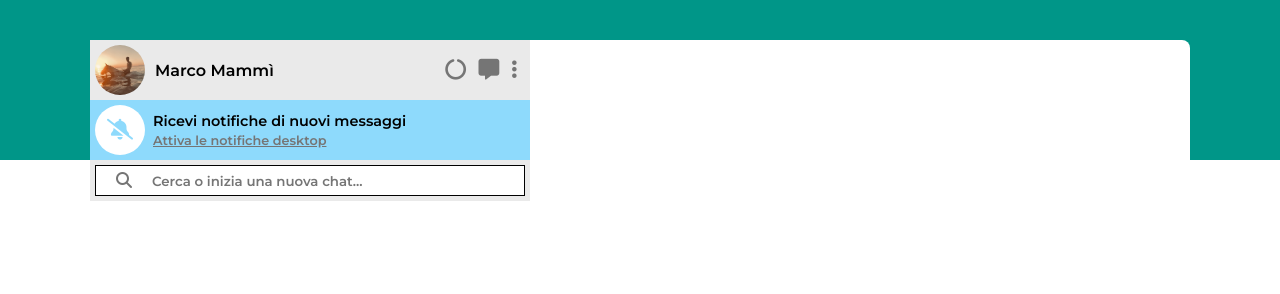
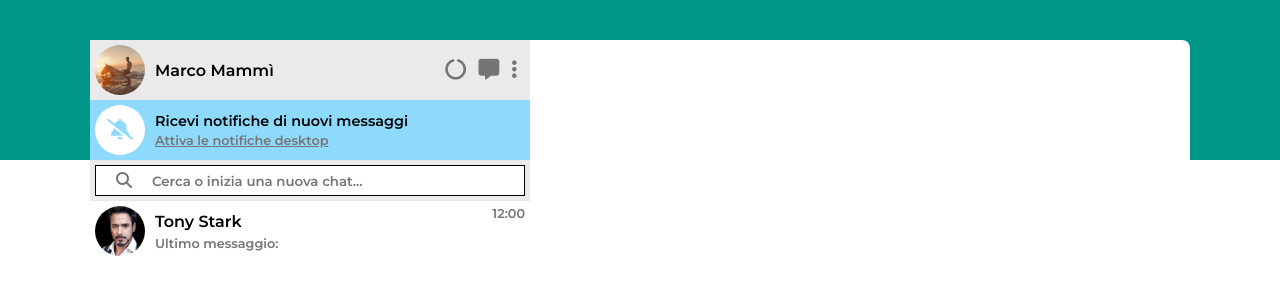
Before and after one commit to marcomammi02/vue-boolzapp, a plain HTML site: page index.html in a window 1280 px wide. Drawn offline with nearby package versions, Linux system fonts and the light colour scheme.

Commit message:
Contacy try card

```diff
--- a/index.html
+++ b/index.html
@@ -31,10 +31,10 @@
         <div class="bg-down"></div>
     </div>
 
-    <div class="container">
+    <div class="container" id="app">
         <div class="contact-side">
             <div class="my-profile-bar">
-                <div class="name-and-profile-img">
+                <div class="name-and-img">
                     <img class="profile-img" src="img/me.png" alt="">
                     <p>Marco Mammì</p>
                 </div>
@@ -59,6 +59,20 @@
                 </div>
                 <input type="text" placeholder="Cerca o inizia una nuova chat...">
             </div>
+            <div class="contact-list">
+                <ul>
+                    <li class="contact-card">
+                        <div class="name-and-img">
+                            <img class="profile-img" src="img/tony-stark.png" alt="">
+                            <div>
+                                <p>Tony Stark</p>
+                                <p class="last-message">Ultimo messaggio:</p>
+                            </div>
+                        </div>
+                        <p class="time">12:00</p>
+                    </li>
+                </ul>
+            </div>
         </div>
         <div class="chat-side"></div>
     </div>
--- a/style.css
+++ b/style.css
@@ -10,6 +10,7 @@
     width: 50px;
     height: 50px;
     border-radius: 50%;
+    margin-right: 10px;
 }
 
 
@@ -54,13 +55,9 @@
     padding: 5px;
 }
 
-.name-and-profile-img {
+.name-and-img {
     display: flex;
     align-items: center;
-}
-
-.name-and-profile-img p {
-    margin-left: 10px;
 }
 
 .my-profile-bar .icons i {
@@ -83,7 +80,7 @@
     display: flex;
     justify-content: center;
     align-items: center;
-    margin-right: 8px;
+    margin-right: 10px;
 }
 
 .new-message-notifics-bar i {
@@ -122,6 +119,29 @@
     outline: none;
 }
 
+
+/* Contact list */
+.contact-list ul {
+    list-style-type: none;
+}
+
+.contact-card {
+    display: flex;
+    justify-content: space-between;
+    padding: 5px;
+}
+
+.contact-card .last-message {
+    color: #757575;
+    font-size: .8rem;
+    margin-top: 5px;
+}
+
+.contact-card .time {
+    color: #757575;
+    font-size: .8rem;
+}
+
 /* ----- Chat side ----- */
 .chat-side {
     width: 60%;
```
Also changed, not shown: img/tony-stark.png (added).
